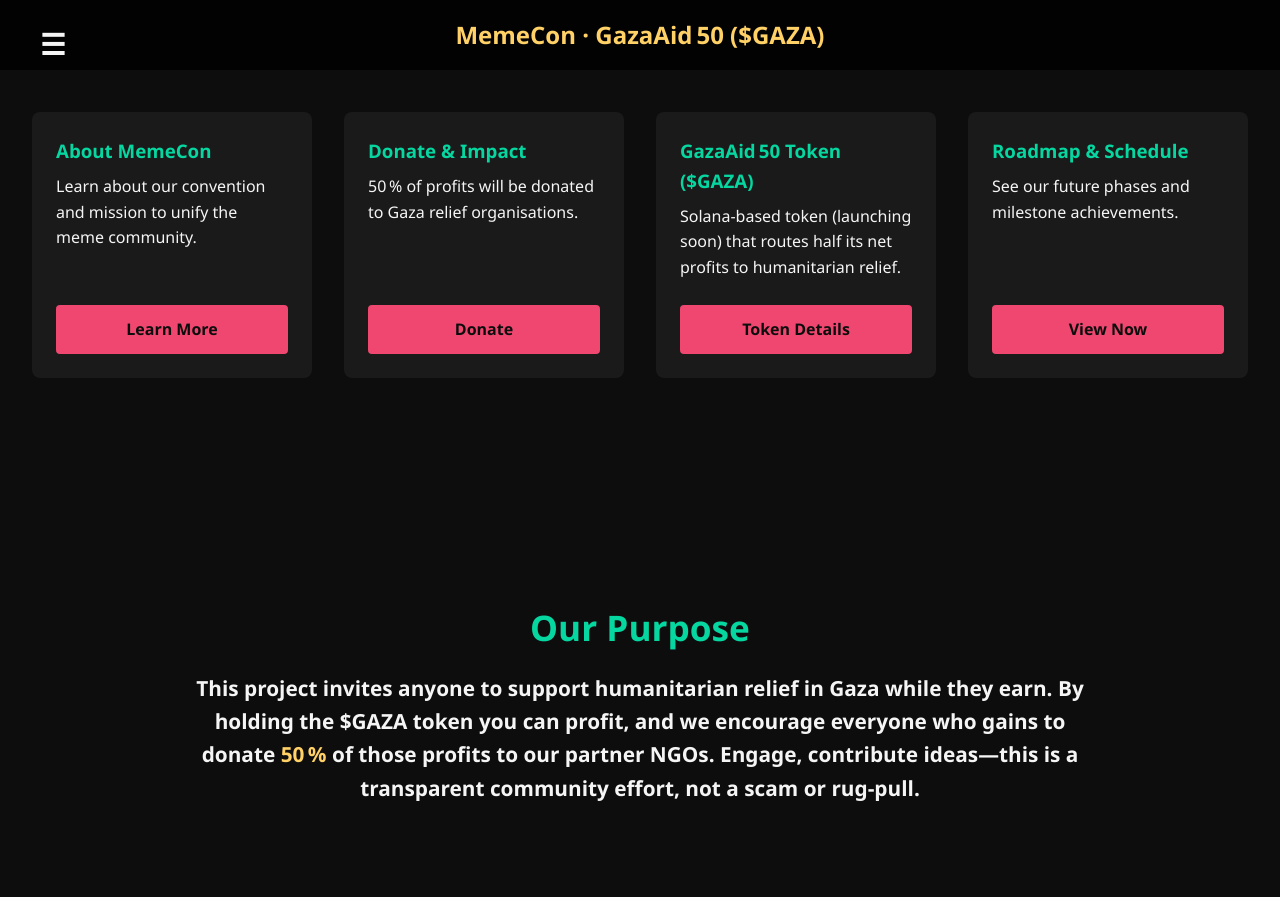
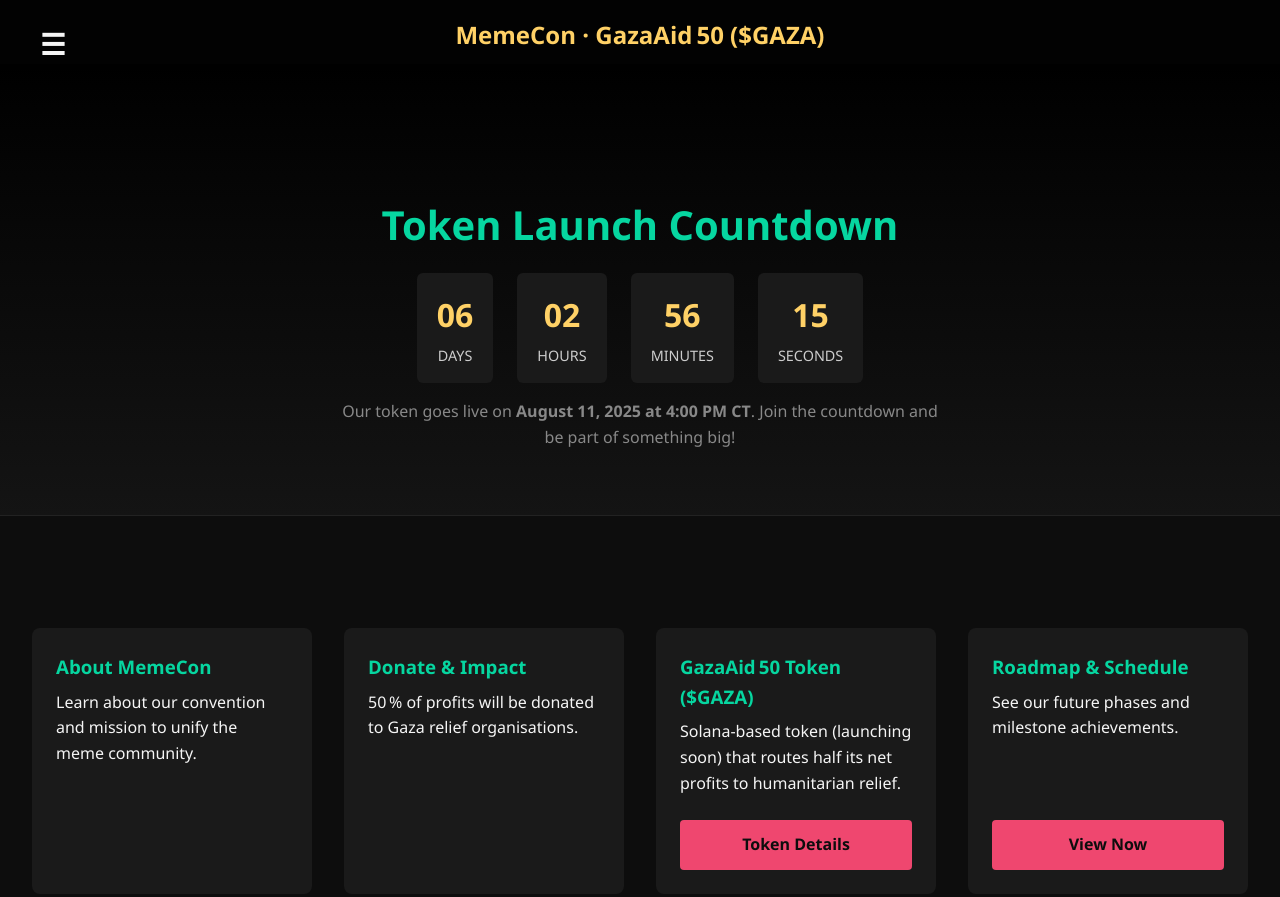
Before and after one commit to mkefefe/memecon, a plain HTML site: page index.html in a window 1280 px wide. Shown: the top 897 px of the page. Drawn offline with Linux system fonts and the light colour scheme.

Commit message:
Replace index.html and style.css with new professional design, countdown timer, and improved layout

```diff
--- a/index.html
+++ b/index.html
@@ -25,26 +25,33 @@
   </ul>
 </nav>
 
+<!-- ── Hero with countdown ── -->
+<section class="section hero">
+  <h2>Token Launch Countdown</h2>
+  <div id="countdown" class="countdown">
+    <div class="time"><span id="days">00</span><span class="label">Days</span></div>
+    <div class="time"><span id="hours">00</span><span class="label">Hours</span></div>
+    <div class="time"><span id="minutes">00</span><span class="label">Minutes</span></div>
+    <div class="time"><span id="seconds">00</span><span class="label">Seconds</span></div>
+  </div>
+  <p class="launch-info">Our token goes live on <strong>August 11, 2025 at 4:00 PM CT</strong>. Join the countdown and be part of something big!</p>
+</section>
+
 <!-- ── Feature cards ── -->
 <section class="section features">
   <div class="feature">
     <h3>About MemeCon</h3>
     <p>Learn about our convention and mission to unify the meme community.</p>
-    <a class="button-link" href="about.html">Learn More</a>
   </div>
-
   <div class="feature">
     <h3>Donate &amp; Impact</h3>
     <p>50 % of profits will be donated to Gaza relief organisations.</p>
-    <a class="button-link" href="donate.html">Donate</a>
   </div>
-
   <div class="feature">
     <h3>GazaAid 50 Token ($GAZA)</h3>
     <p>Solana‑based token (launching soon) that routes half its net profits to humanitarian relief.</p>
     <a class="button-link" href="coin.html">Token Details</a>
   </div>
-
   <div class="feature">
     <h3>Roadmap &amp; Schedule</h3>
     <p>See our future phases and milestone achievements.</p>
@@ -69,12 +76,10 @@
 <!-- ── Roadmap / Schedule switcher ── -->
 <section id="roadmap" class="section">
   <h2>Future Roadmap &amp; Milestone Schedule</h2>
-
   <div class="tab-buttons">
     <button id="btn-roadmap" class="tab-btn active">Future Roadmap</button>
     <button id="btn-schedule" class="tab-btn">Milestone Schedule</button>
   </div>
-
   <!-- Roadmap content -->
   <div id="roadmap-content">
     <ol class="roadmap">
@@ -86,7 +91,6 @@
     </ol>
     <p class="roadmap-note">Timeline adjusts as milestones lock—stay tuned.</p>
   </div>
-
   <!-- Schedule content -->
   <div id="schedule-content" class="hidden">
     <ol class="timeline">
@@ -99,6 +103,16 @@
       <li><time datetime="2025-08-12">12 Aug 2025</time> · $GAZA community giveaway begins.</li>
       <li><time datetime="2025-08-15">15 Aug 2025</time> · Giveaway closes – 10‑20 $GAZA tokens awarded to early supporters.</li>
     </ol>
+  </div>
+</section>
+
+<!-- ── Call to Action ── -->
+<section id="cta" class="section cta">
+  <h2>Get Involved</h2>
+  <p>Interested in our mission? Learn more or contribute directly.</p>
+  <div class="cta-buttons">
+    <a class="button-link" href="about.html">Learn More</a>
+    <a class="button-link" href="donate.html">Donate</a>
   </div>
 </section>
 
@@ -118,7 +132,6 @@
 
 <script>
 document.addEventListener('DOMContentLoaded',()=>{
-
   /* Sidebar */
   const btn=document.getElementById('menu-toggle');
   const sidebar=document.getElementById('sidebar');
@@ -126,21 +139,46 @@
   btn.addEventListener('mouseover',()=>sidebar.classList.add('open'));
   sidebar.addEventListener('mouseleave',()=>sidebar.classList.remove('open'));
   sidebar.querySelectorAll('a').forEach(a=>a.addEventListener('click',()=>sidebar.classList.remove('open')));
-
   /* Tab switcher */
   const btnRoadmap=document.getElementById('btn-roadmap');
   const btnSchedule=document.getElementById('btn-schedule');
   const roadmapContent=document.getElementById('roadmap-content');
   const scheduleContent=document.getElementById('schedule-content');
-
   btnRoadmap.onclick=()=>{
-    btnRoadmap.classList.add('active');btnSchedule.classList.remove('active');
-    roadmapContent.classList.remove('hidden');scheduleContent.classList.add('hidden');
+    btnRoadmap.classList.add('active');
+    btnSchedule.classList.remove('active');
+    roadmapContent.classList.remove('hidden');
+    scheduleContent.classList.add('hidden');
   };
   btnSchedule.onclick=()=>{
-    btnSchedule.classList.add('active');btnRoadmap.classList.remove('active');
-    scheduleContent.classList.remove('hidden');roadmapContent.classList.add('hidden');
+    btnSchedule.classList.add('active');
+    btnRoadmap.classList.remove('active');
+    scheduleContent.classList.remove('hidden');
+    roadmapContent.classList.add('hidden');
   };
+  /* Countdown timer */
+  const daysEl=document.getElementById('days');
+  const hoursEl=document.getElementById('hours');
+  const minutesEl=document.getElementById('minutes');
+  const secondsEl=document.getElementById('seconds');
+  function updateCountdown(){
+    // Launch date in Central Time (America/Chicago). On Aug 11 2025, CT is CDT (UTC-05:00)
+    const launchDate=new Date('2025-08-11T16:00:00-05:00');
+    const now=new Date();
+    let diff=launchDate - now;
+    if(diff < 0){ diff = 0; }
+    const totalSeconds=Math.floor(diff/1000);
+    const days=Math.floor(totalSeconds/(3600*24));
+    const hours=Math.floor((totalSeconds % (3600*24))/3600);
+    const minutes=Math.floor((totalSeconds % 3600)/60);
+    const seconds=totalSeconds % 60;
+    daysEl.textContent=String(days).padStart(2,'0');
+    hoursEl.textContent=String(hours).padStart(2,'0');
+    minutesEl.textContent=String(minutes).padStart(2,'0');
+    secondsEl.textContent=String(seconds).padStart(2,'0');
+  }
+  updateCountdown();
+  setInterval(updateCountdown,1000);
 });
 </script>
 </body>
--- a/style.css
+++ b/style.css
@@ -1,6 +1,7 @@
 /* =======================================================================
-   style.css – MemeCon / GazaAid 50
-   ======================================================================= */
+       style.css – MemeCon / GazaAid 50
+       =======================================================================
+*/
 
 :root{
   --bg:#0d0d0d;--fg:#f5f5f5;
@@ -64,7 +65,8 @@
 /* ---------- Tab switcher ---------- */
 .tab-buttons{display:flex;gap:.5rem;margin-bottom:1.5rem}
 .tab-btn{background:var(--card);color:var(--fg);border:1px solid #333;padding:.6rem 1.25rem;border-radius:4px;font-weight:600;cursor:pointer;transition:background .25s}
-.tab-btn:hover{background:#141414}.tab-btn.active{background:var(--secondary);color:var(--bg);border-color:var(--secondary)}
+.tab-btn:hover{background:#141414}
+.tab-btn.active{background:var(--secondary);color:var(--bg);border-color:var(--secondary)}
 
 /* ---------- Roadmap list ---------- */
 ol.roadmap{counter-reset:phase;padding-left:1.25rem;margin:0 0 2rem}
@@ -91,7 +93,8 @@
 
 /* ---------- Footer ---------- */
 footer{background:#141414;color:#888;text-align:center;padding:1rem}
-footer a{color:var(--secondary);font-weight:700}footer a:hover{color:#118ab2}
+footer a{color:var(--secondary);font-weight:700}
+footer a:hover{color:#118ab2}
 
 /* ---------- Utility ---------- */
 .hidden{display:none}
@@ -100,3 +103,72 @@
 @media(max-width:600px){
   .purpose-message p{font-size:1.1rem}
 }
+
+
+/* ---------- Hero & Countdown ---------- */
+.hero{
+  display:flex;
+  flex-direction:column;
+  align-items:center;
+  text-align:center;
+  background:linear-gradient(180deg,#000, #141414);
+  padding:6rem 2rem 4rem;
+  border-bottom:1px solid #222;
+}
+.hero h2{
+  color:var(--secondary);
+  font-size:2.5rem;
+  margin-bottom:1rem;
+}
+#countdown{
+  display:flex;
+  gap:1.5rem;
+  justify-content:center;
+  margin-bottom:1rem;
+}
+#countdown .time{
+  background:var(--card);
+  padding:1rem 1.25rem;
+  border-radius:6px;
+  display:flex;
+  flex-direction:column;
+  align-items:center;
+}
+#countdown .time span:first-child{
+  font-size:2rem;
+  font-weight:700;
+  color:var(--primary);
+}
+#countdown .label{
+  font-size:0.9rem;
+  color:#ccc;
+  margin-top:0.25rem;
+  text-transform:uppercase;
+}
+.hero .launch-info{
+  font-size:1rem;
+  color:#888;
+  max-width:600px;
+  margin:0 auto;
+}
+
+/* ---------- CTA Section ---------- */
+.cta{
+  text-align:center;
+}
+.cta h2{
+  color:var(--secondary);
+  font-size:2rem;
+  margin-bottom:.5rem;
+}
+.cta p{
+  margin-bottom:1rem;
+}
+.cta-buttons{
+  display:flex;
+  justify-content:center;
+  gap:1rem;
+}
+.cta-buttons a.button-link{
+  margin-top:0;
+}
```
